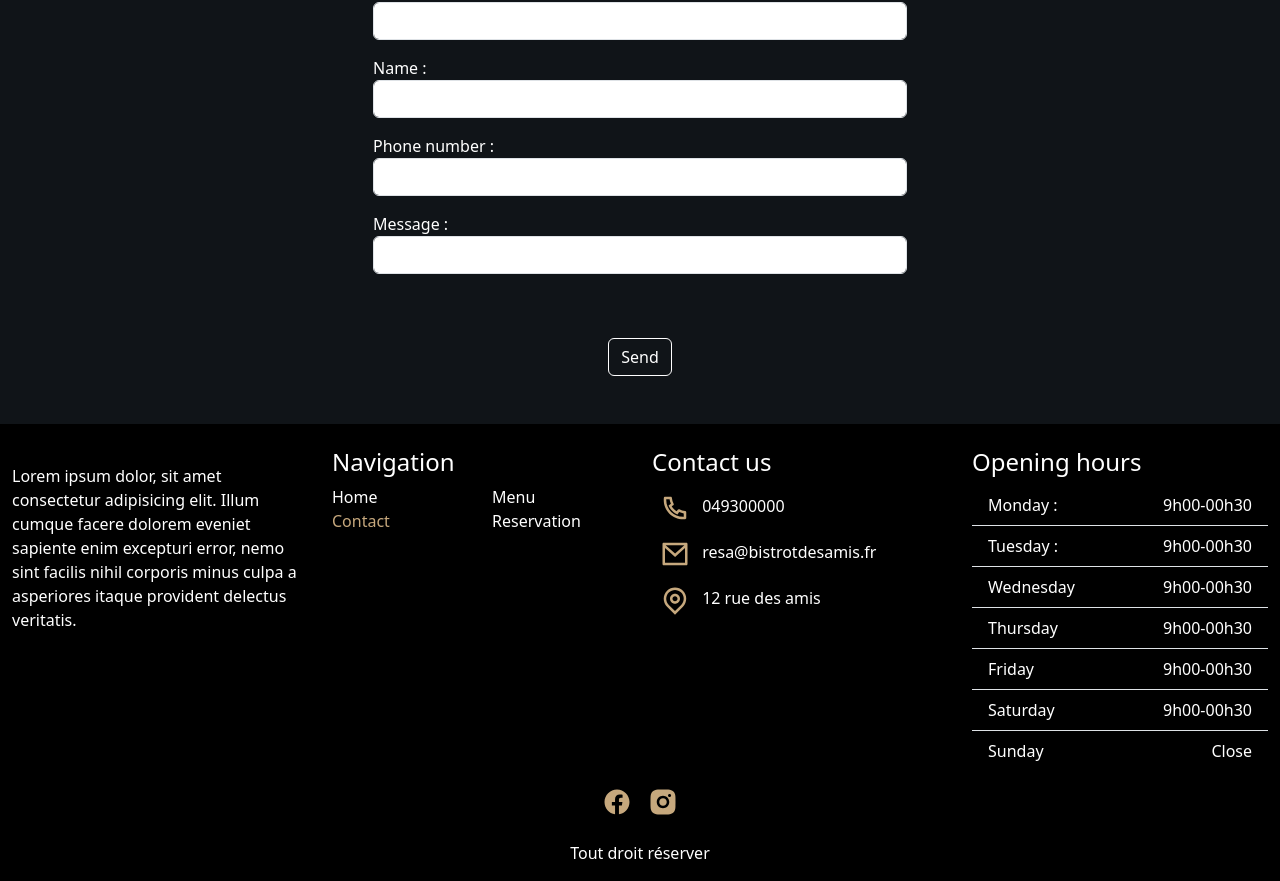
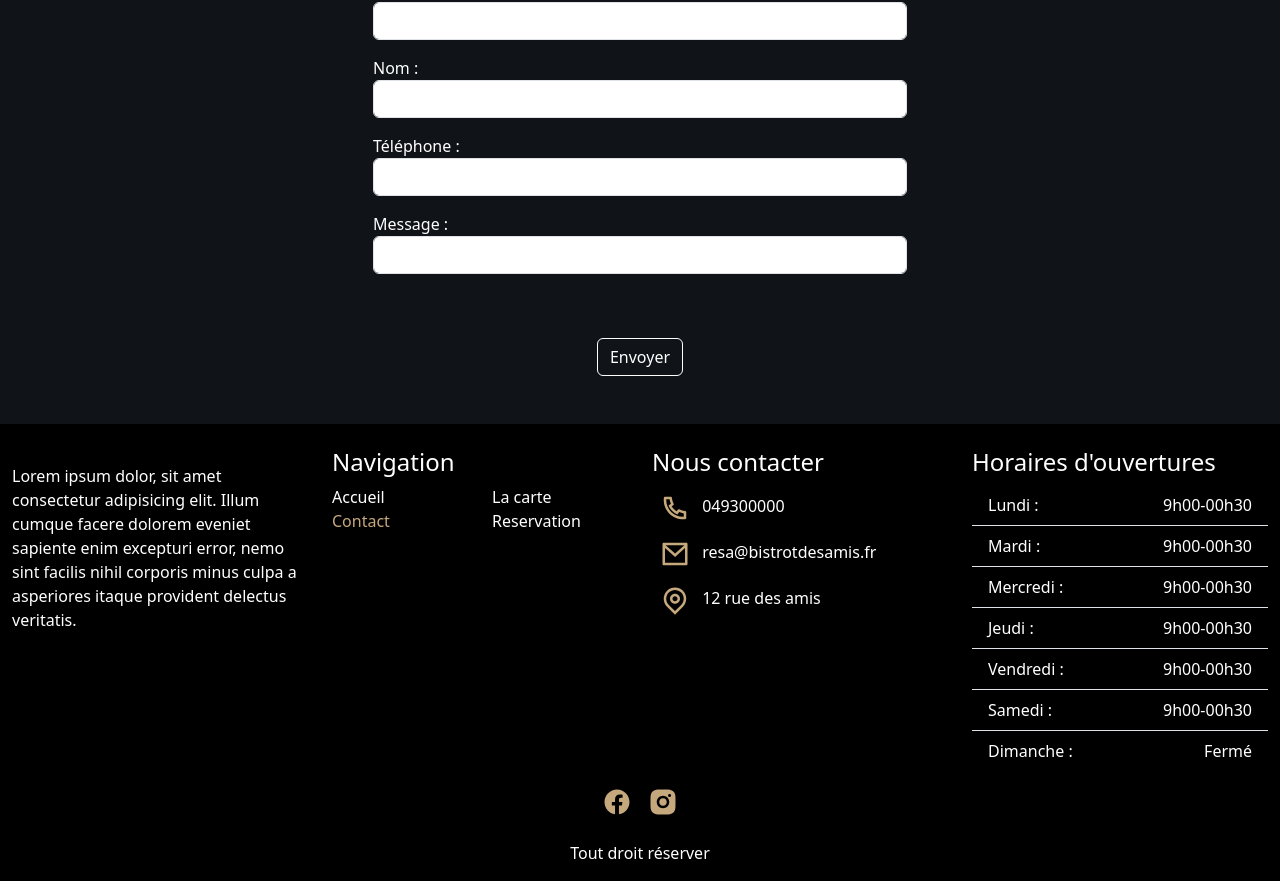
Before and after one commit to MickaelGP/VitrineBar, a Vue app: page /contact in a window 1280 px wide. Shown: the part 876-1757 px from the top of the page. Built offline with nearby package versions, Linux system fonts and the light colour scheme.

Commit message:
Ajout french

```diff
--- a/src/components/AboutSectionComponent.vue
+++ b/src/components/AboutSectionComponent.vue
@@ -13,7 +13,7 @@
                         </p>
                     </div>
                     <div>
-                        <a href="" class="btn btn-primary">Reserve a table</a>
+                        <a href="" class="btn btn-primary">Reserver une table</a>
                     </div>
                 </div>
                 <div class="d-none d-lg-block col-lg-6 text-center">
--- a/src/components/FooterComponent.vue
+++ b/src/components/FooterComponent.vue
@@ -23,10 +23,10 @@ import IconMap from './icon/IconMap.vue';
                     <h4>Navigation</h4>
                     <div class="row">
                         <div class="col-6">
-                            <RouterLink to="/" class="nav-link">Home</RouterLink>
+                            <RouterLink to="/" class="nav-link">Accueil</RouterLink>
                         </div>
                         <div class="col-6">
-                            <RouterLink to="/menu" class="nav-link">Menu</RouterLink>
+                            <RouterLink to="/menu" class="nav-link">La carte</RouterLink>
                         </div>
                         <div class="col-6">
                             <RouterLink to="/contact" class="nav-link">Contact</RouterLink>
@@ -39,7 +39,7 @@ import IconMap from './icon/IconMap.vue';
             </div>
             <div class="col-lg-3 pt-3">
                 <div class="mt-2">
-                    <h4>Contact us</h4>
+                    <h4>Nous contacter</h4>
                     <div>
                         <a href="tel:+3349300000" class="nav-link"><InconTelephone/> 049300000</a>
                         <a href="tmailto:resa@bistrotdesamis.fr" class="nav-link"><IconMail/> resa@bistrotdesamis.fr</a>
@@ -49,17 +49,17 @@ import IconMap from './icon/IconMap.vue';
             </div>
             <div class="col-lg-3 pt-3">
                 <div class="mt-2">
-                <h4>Opening hours</h4>
+                <h4>Horaires d'ouvertures</h4>
                 </div>
                 <div>
                     <ul class="list-group list-group-flush">
-                        <li class="list-group-item bg-black text-white"><span class="day">Monday :</span> <span class="time-day">9h00-00h30</span></li>
-                        <li class="list-group-item bg-black text-white"><span>Tuesday :</span> <span>9h00-00h30</span></li>
-                        <li class="list-group-item bg-black text-white"><span>Wednesday</span> <span>9h00-00h30</span></li>
-                        <li class="list-group-item bg-black text-white"><span>Thursday</span> <span>9h00-00h30</span></li>
-                        <li class="list-group-item bg-black text-white"><span>Friday</span> <span>9h00-00h30</span></li>
-                        <li class="list-group-item bg-black text-white"><span>Saturday</span> <span>9h00-00h30</span></li>
-                        <li class="list-group-item bg-black text-white"><span>Sunday</span> <span>Close</span></li>
+                        <li class="list-group-item bg-black text-white"><span class="day">Lundi :</span> <span class="time-day">9h00-00h30</span></li>
+                        <li class="list-group-item bg-black text-white"><span>Mardi :</span> <span>9h00-00h30</span></li>
+                        <li class="list-group-item bg-black text-white"><span>Mercredi :</span> <span>9h00-00h30</span></li>
+                        <li class="list-group-item bg-black text-white"><span>Jeudi :</span> <span>9h00-00h30</span></li>
+                        <li class="list-group-item bg-black text-white"><span>Vendredi :</span> <span>9h00-00h30</span></li>
+                        <li class="list-group-item bg-black text-white"><span>Samedi :</span> <span>9h00-00h30</span></li>
+                        <li class="list-group-item bg-black text-white"><span>Dimanche :</span> <span>Fermé</span></li>
                     </ul>
                 </div>
             </div>
--- a/src/components/NavBarComponent.vue
+++ b/src/components/NavBarComponent.vue
@@ -13,10 +13,10 @@ import { RouterLink } from 'vue-router';
                 <div class="collapse navbar-collapse" id="navbarNav">
                     <ul class="navbar-nav ms-auto">
                         <li class="nav-item">
-                            <RouterLink to="/" class="nav-link">Home</RouterLink>
+                            <RouterLink to="/" class="nav-link">Accueil</RouterLink>
                         </li>
                         <li class="nav-item">
-                            <RouterLink to="/menu" class="nav-link">Menu</RouterLink>
+                            <RouterLink to="/menu" class="nav-link">La carte</RouterLink>
                         </li>
                         <li class="nav-item">
                             <RouterLink to="/contact" class="nav-link">Contact</RouterLink>
--- a/src/components/ReservationSectionComponent.vue
+++ b/src/components/ReservationSectionComponent.vue
@@ -6,18 +6,18 @@ import InputComponent from './InputComponent.vue';
         <div class="container text-white">
             <div class="text-center py-5">
                 <span class="sub-title">Reservation</span>
-                <h3>Make a reservation</h3>
+                <h3>Faire une reservation</h3>
             </div>
             <div class="container w-50">
                 <form action="">
                     <InputComponent label-title="Email :" id-input="inputMail" type="email"/>
-                    <InputComponent label-title="Name :" id-input="inputName" type="text"/>
-                    <InputComponent label-title="Phone number :" id-input="inputPhone" type="number"/>
+                    <InputComponent label-title="Nom :" id-input="inputName" type="text"/>
+                    <InputComponent label-title="Téléphone :" id-input="inputPhone" type="number"/>
                     <InputComponent label-title="Date :" id-input="inputDate" type="date"/>
-                    <InputComponent label-title="Comment :" id-input="inputComment" type="text"/>
-                    <InputComponent label-title="Hour :" id-input="inputhour" type="time"/>
+                    <InputComponent label-title="Commentaire :" id-input="inputComment" type="text"/>
+                    <InputComponent label-title="Heure :" id-input="inputhour" type="time"/>
                     <div class="text-center py-3">
-                        <button class="btn btn-primary">Send</button>
+                        <button class="btn btn-primary">Réserver</button>
                     </div>
                 </form>
             </div>
--- a/src/components/ServiceSectionComponent.vue
+++ b/src/components/ServiceSectionComponent.vue
@@ -2,7 +2,7 @@
     <section class="bg-black text-white py-3">
         <div class="container">
             <div class="text-center my-3" id="title-service">
-                <span class="sub-title">Our services</span>
+                <span class="sub-title">Nos services</span>
                 <h3>Services</h3>
             </div>
             <div class="row">
--- a/src/views/ContactView.vue
+++ b/src/views/ContactView.vue
@@ -13,16 +13,16 @@ import InputComponent from '@/components/InputComponent.vue';
         <section id="contact-section">
             <div class="container text-white">
                 <div class="text-center py-5">
-                    <h2 class="">Contact us</h2>
+                    <h2 class="">Nous contacter</h2>
                 </div>
                 <div class="container w-50">
                     <form action="">
                         <InputComponent label-title="Email :" id-input="inputMail" type="email" />
-                        <InputComponent label-title="Name :" id-input="inputName" type="text" />
-                        <InputComponent label-title="Phone number :" id-input="inputPhone" type="number" />
+                        <InputComponent label-title="Nom :" id-input="inputName" type="text" />
+                        <InputComponent label-title="Téléphone :" id-input="inputPhone" type="number" />
                         <InputComponent label-title="Message :" id-input="inputComment" type="text" />
                         <div class="text-center py-5">
-                            <button class="btn btn-primary">Send</button>
+                            <button class="btn btn-primary">Envoyer</button>
                         </div>
                     </form>
                 </div>
--- a/src/views/HomeView.vue
+++ b/src/views/HomeView.vue
@@ -9,17 +9,17 @@ import ReservationSectionComponent from '@/components/ReservationSectionComponen
     <div class="hero d-flex align-items-center justify-content-center">
       <div class="hero-overlay"></div>
       <div class="hero-content text-center">
-        <h1 class="display-3">A festive place with friends</h1>
-        <a href="#plus" class="btn btn-primary btn-lg">Book now</a>
+        <h1 class="display-3">Un lieu festif entre amis</h1>
+        <a href="#plus" class="btn btn-primary btn-lg">Réservez</a>
       </div>
     </div>
     <AboutSectionComponent />
     <section id="show-card">
       <div class="container text-center image-view text-white">
-        <h2>Discover our menu</h2>
+        <h2>Découvrez notre carte</h2>
         <p>Lorem ipsum dolor sit amet, consectetur adipisicing elit. Architecto similique</p>
         <div class="mb-3">
-          <a href="" class="btn btn-primary">See our menu</a>
+          <a href="" class="btn btn-primary">Voir la carte</a>
         </div>
       </div>
     </section>
--- a/src/views/MenuView.vue
+++ b/src/views/MenuView.vue
@@ -6,7 +6,7 @@ import FooterComponent from '@/components/FooterComponent.vue';
         <section id="cocktails">
             <div class="container">
                 <div class="text-center py-5">
-                    <span class="sub-title">Menu</span>
+                    <span class="sub-title">La carte</span>
                     <h3>Cocktails</h3>
                 </div>
                 <div class="row mx-0 py-5">
@@ -211,7 +211,7 @@ import FooterComponent from '@/components/FooterComponent.vue';
         <section id="whisky" class="bg-black">
             <div class="container">
                 <div class="text-center py-5">
-                    <span class="sub-title">Menu</span>
+                    <span class="sub-title">La carte</span>
                     <h3>Whisky</h3>
                 </div>
                 <div class="row mx-0 py-5">
```
